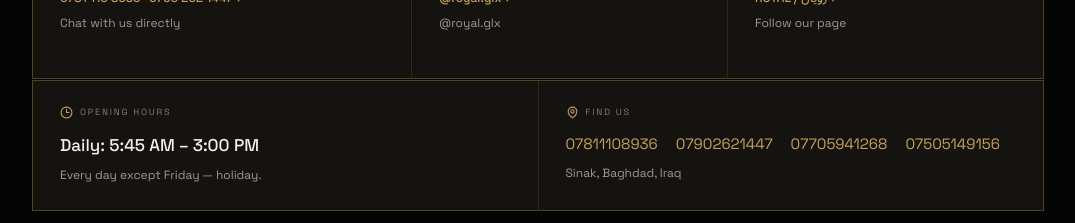
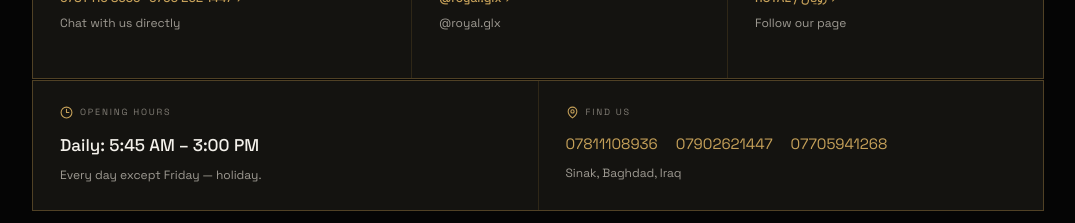
Before and after one commit to yunus275/royal-glx, a React (Vite) app: page / in a window 1280 px wide. Shown: the part 2060-2283 px from the top of the page, without its empty margins (102-1177 px from the left). Built offline with nearby package versions, Linux system fonts and the light colour scheme.

Commit message:
Remove incorrect contact number

```diff
--- a/src/components/sections/ContactSection.tsx
+++ b/src/components/sections/ContactSection.tsx
@@ -5,7 +5,7 @@ import { useLang } from "@/contexts/language-context";
 const WHATSAPP = "https://wa.me/9647811108936";
 const FACEBOOK = "https://www.facebook.com/people/ROYAL-%D8%B1%D9%88%D9%8A%D8%A7%D9%84/100065036051333/";
 const INSTAGRAM = "https://www.instagram.com/royal.glx/";
-const PHONES = ["07811108936", "07902621447", "07705941268", "07505149156"];
+const PHONES = ["07811108936", "07902621447", "07705941268"];
 
 const contacts = [
   { label: "WhatsApp", href: WHATSAPP, icon: MessageCircle, text: "0781 110 8936 · 0790 262 1447", tone: "whatsapp" },
```
Also changed, not shown: 2 other files (tests, documents, lock files or other folders).
